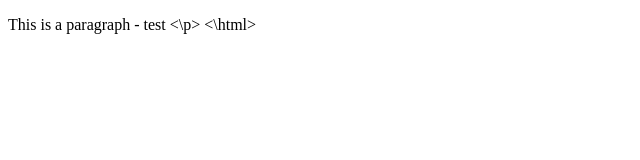
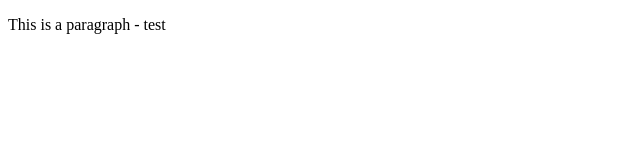
Before and after one commit to ArcKnight01/ArcKnight01.github.io, a plain HTML site: page index.html in a window 1280 px wide. Shown: the full height of the page, 0-640 px from the left. Drawn offline with Linux system fonts and the light colour scheme.

Commit message:
Update index.html

```diff
--- a/index.html
+++ b/index.html
@@ -2,5 +2,5 @@
 <html>
   <p>
     This is a paragraph - test
-  <\p>
-    <\html>
+  </p>
+</html>
```
